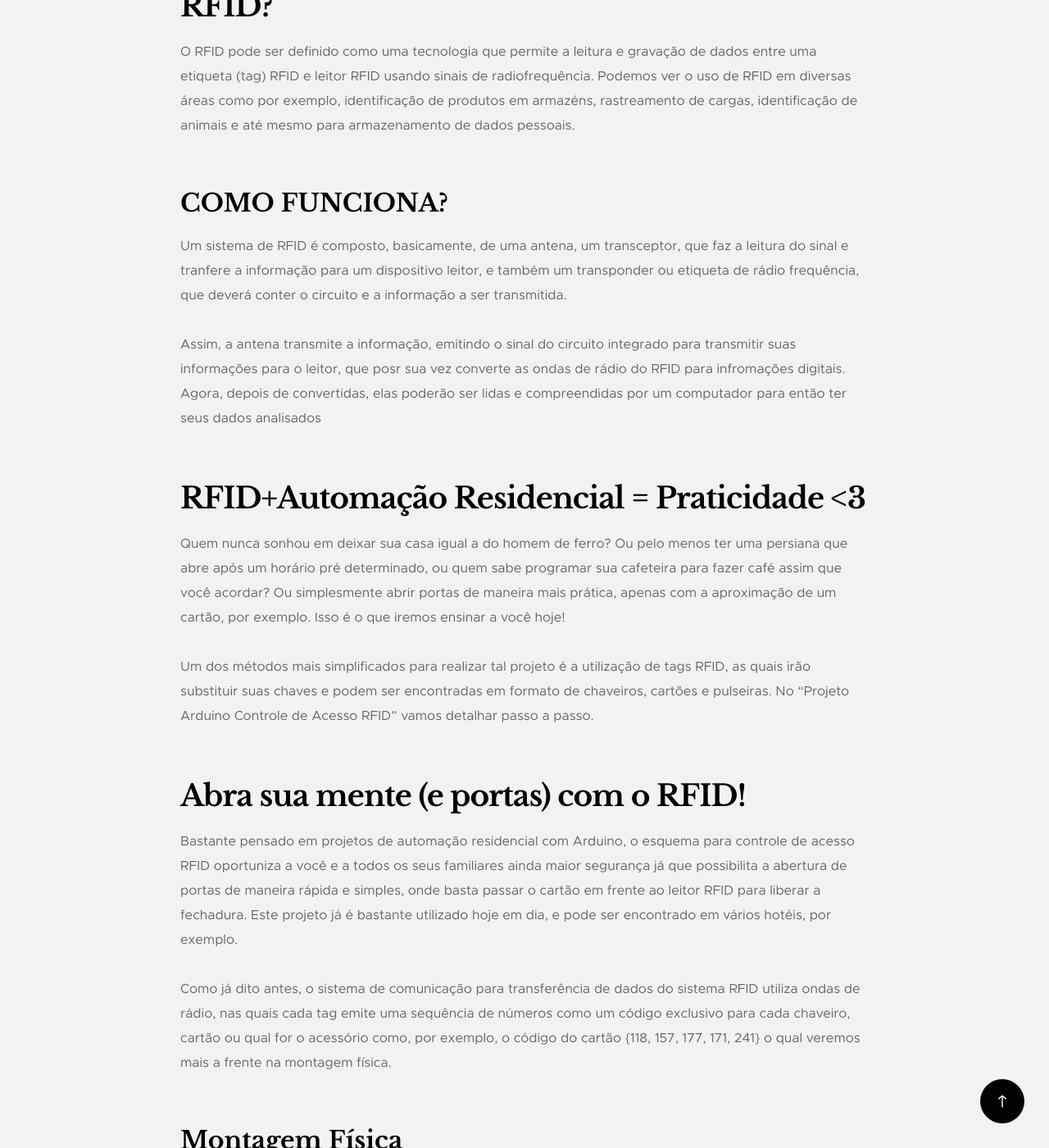
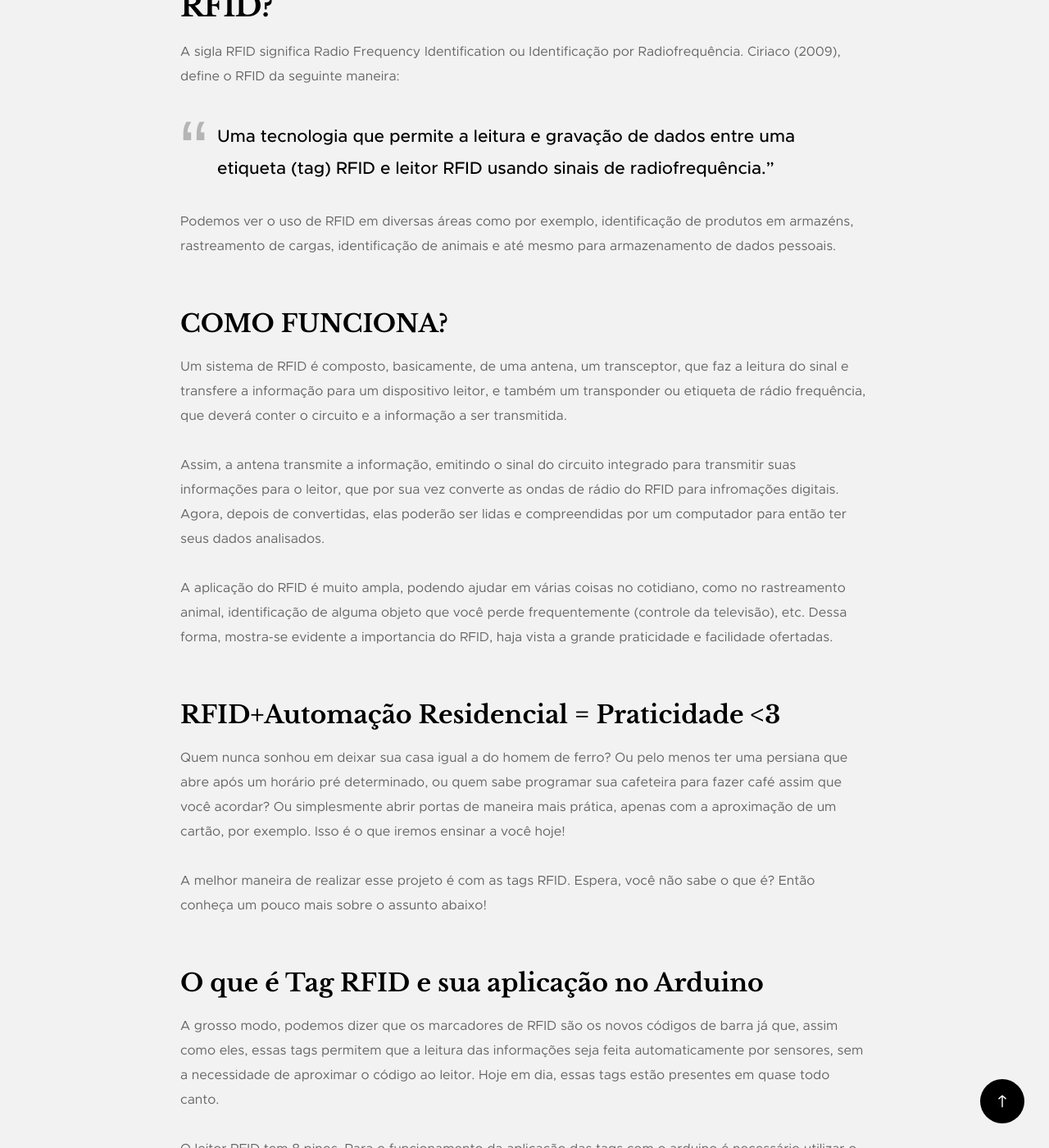
Before and after one commit to ifroariquemes/42, a Jekyll site: the page built from _posts/2019-11-20-comando-acesso-rfid.md, in a window 1280 px wide and 1400 px high, scrolled down 1089 px. Shown: the whole window at 82% size. Built offline with Jekyll 4.4.1, drawn with Linux system fonts in a browser that asks for light colours; some of the changed text lies outside the part shown.

Commit message:
referenciamento aos devidos autores

```diff
--- a/_posts/2019-11-20-comando-acesso-rfid.md
+++ b/_posts/2019-11-20-comando-acesso-rfid.md
@@ -11,26 +11,53 @@
 
 # RFID?
 
-O RFID pode ser definido como uma tecnologia que permite a leitura e gravação de dados entre uma etiqueta (tag) RFID e leitor RFID usando sinais de radiofrequência. Podemos ver o uso de RFID em diversas áreas como por exemplo, identificação de produtos em armazéns, rastreamento de cargas, identificação de animais e até mesmo para armazenamento de dados pessoais.
+A sigla RFID significa Radio Frequency Identification ou Identificação por Radiofrequência. Ciriaco (2009), define o RFID da seguinte maneira:
+
+> Uma tecnologia que permite a leitura e gravação de dados entre uma etiqueta (tag) RFID e leitor RFID usando sinais de radiofrequência."
+
+Podemos ver o uso de RFID em diversas áreas como por exemplo, identificação de produtos em armazéns, rastreamento de cargas, identificação de animais e até mesmo para armazenamento de dados pessoais.
 
 ## COMO FUNCIONA?
 
-Um sistema de RFID é composto, basicamente, de uma antena, um transceptor, que faz a leitura do sinal e tranfere a informação para um dispositivo leitor, e também um transponder ou etiqueta de rádio frequência, que deverá conter o circuito e a informação a ser transmitida.
+Um sistema de RFID é composto, basicamente, de uma antena, um transceptor, que faz a leitura do sinal e transfere a informação para um dispositivo leitor, e também um transponder ou etiqueta de rádio frequência, que deverá conter o circuito e a informação a ser transmitida.
 
-Assim, a antena transmite a informação, emitindo o sinal do circuito integrado para transmitir suas informações para o leitor, que posr sua vez converte as ondas de rádio do RFID para infromações digitais. Agora, depois de convertidas, elas poderão ser lidas e compreendidas por um computador para então ter seus dados analisados
+Assim, a antena transmite a informação, emitindo o sinal do circuito integrado para transmitir suas informações para o leitor, que por sua vez converte as ondas de rádio do RFID para infromações digitais. Agora, depois de convertidas, elas poderão ser lidas e compreendidas por um computador para então ter seus dados analisados.
 
-# RFID+Automação Residencial = Praticidade <3
+A aplicação do RFID é muito ampla, podendo ajudar em várias coisas no cotidiano, como no rastreamento animal, identificação de alguma objeto que você perde frequentemente (controle da televisão), etc. Dessa forma, mostra-se evidente a importancia do RFID, haja vista a grande praticidade e facilidade ofertadas.
+
+## RFID+Automação Residencial = Praticidade <3
 
 Quem nunca sonhou em deixar sua casa igual a do homem de ferro? Ou pelo menos ter uma persiana que abre após um horário pré determinado, ou quem sabe programar sua cafeteira para fazer café assim que você acordar? Ou simplesmente abrir portas de maneira mais prática, apenas com a aproximação de um cartão, por exemplo. Isso é o que iremos ensinar a você hoje!
 
-Um dos métodos mais simplificados para realizar tal projeto é a utilização de tags RFID, as quais irão substituir suas chaves e podem ser encontradas em formato de chaveiros, cartões e pulseiras. No “Projeto Arduino Controle de Acesso RFID” vamos detalhar passo a passo.
+A melhor maneira de realizar esse projeto é com as tags RFID. Espera, você não sabe o que é? Então conheça um pouco mais sobre o assunto abaixo!
 
+## O que é Tag RFID e sua aplicação no Arduino
+
+A grosso modo, podemos dizer que os marcadores de RFID são os novos códigos de barra já que, assim como eles, essas tags permitem que a leitura das informações seja feita automaticamente por sensores, sem a necessidade de aproximar o código ao leitor. Hoje em dia, essas tags estão presentes em quase todo canto.
+
+O leitor RFID tem 8 pinos. Para o funcionamento da aplicação das tags com o arduino é necessário utilizar o seguinte sistema elétrico:
+
+![sistema elétrico](/42/images/post/arduino.jpg)
+Fonte: canal Vixe Effets (2015)
+
+* Pino SDA ligado na porta 10 do Arduino
+* Pino SCK ligado na porta 13 do Arduino
+* Pino MOSI ligado na porta 11 do Arduino
+* Pino MISO ligado na porta 12 do Arduino
+* Pino NC – Não conectado
+* Pino GND ligado no pino GND do Arduino
+* Pino RST ligado na porta 9 do Arduino
+* Pino 3.3 – ligado ao pino 3.3 V do Arduino
+
+Feito isso, sempre que aproximar o marcador RFID do arduino será imprimida uma mensagem no leitor serial com o número do identificador.
 
 # Abra sua mente (e portas) com o RFID!
 
-Bastante pensado em projetos de automação residencial com Arduino, o esquema para controle de acesso RFID oportuniza a você e a todos os seus familiares ainda maior segurança já que possibilita a abertura de portas de maneira rápida e simples, onde basta passar o cartão em frente ao leitor RFID para liberar a fechadura. Este projeto já é bastante utilizado hoje em dia, e pode ser encontrado em vários hotéis, por exemplo.
+O seguinte projeto foi desenvolvido pelo blog **Usina Info**, e publicado por Matheus Straug, que o apresenta dizendo:
 
-Como já dito antes, o sistema de comunicação para transferência de dados do sistema RFID utiliza ondas de rádio, nas quais cada tag emite uma sequência de números como um código exclusivo para cada chaveiro, cartão ou qual for o acessório como, por exemplo, o código do cartão {118, 157, 177, 171, 241} o qual veremos mais a frente na montagem física.
+> Bastante pensado em projetos de automação residencial com Arduino, o esquema para controle de acesso RFID oportuniza a você e a todos os seus familiares ainda maior segurança já que possibilita a abertura de portas de maneira rápida e simples, onde basta passar o cartão em frente ao leitor RFID para liberar a fechadura." Straug (2017)
+
+Straug da continuidade dizendo que o sistema de comunicação para transferência de dados do sistema RFID utiliza ondas de rádio, nas quais cada tag emite uma sequência de números como um código exclusivo para cada chaveiro, cartão ou qual for o acessório como, por exemplo, o código do cartão {118, 157, 177, 171, 241} o qual veremos mais a frente na montagem física.
 
 
 ## Montagem Física
@@ -39,6 +66,7 @@
 
 
 ![rfid](/42/images/post/rfid4.jpg)
+Fonte: Straub, Matheus. Usina Info (2017)
 
 ## Funcionamento do programa
 
@@ -48,18 +76,32 @@
 
 **Download da Biblioteca:** https://is.gd/J33nWU
 
-### Defina os valores das tags.
 
-Após aplicadas as bibliotecas e com o código aberto, vamos partir para o primeiro passo que é a identificação de nossas tags, a pergunta mais frequente nesta situação é como eu vou fazer para conseguir o valor da minha TAG para incluir no meu projeto? Mas isto é simples, no código disponibilizado acima temos uma variável “int serNum[5];” que é responsável por realizar a leitura de cada tag e através do código, imprimi-la em nosso monitor serial, seja código de acesso aceito ou não, ao aproximarmos o cartão do nosso leitor o que acontece é o seguinte, observe:
+Finalizado o download, abra o código e aplique as bibliotecas para poder seguir pro próximo passo:
+
+## Defina os valores das tags.
+
+Como? É muito simples, no código disponibilizado acima contém uma variável “int serNum[5];”. Essa variável será a responsável por realiar a leitura de cada tag e através do código, imprimi-la no monitor serial, seja código de acesso aceito ou não. Feito
 
 ![rfid](/42/images/post/rfid5.jpg)
+Fonte: Straub, Matheus. Usina Info (2017)
 
 Agora que você já tem a informação do código o qual seu cartão é cadastrado, basta alterar o código existente em seu projeto junto a IDE do Arduino na parte responsável por declarar os códigos liberados para o acesso e compilá-lo novamente, após realizado isto a sua mensagem passará a ser a seguinte:
 
 ![rfid](/42/images/post/rfid6.jpg)
+Fonte: Straub, Matheus. Usina Info (2017)
 
 Caso deseje adicionar mais de um cartão ao seu projeto, pode o fazer sem problema, porém deve lembrar que os códigos devem seguir sempre o mesmo padrão já existente e que um código deve ser separado de outro inicialmente por uma vírgula e após, um espaço dado pela tecla enter.
 
 # Mandou bem!
 
 Agora que já adicionamos os códigos de cada tag que será liberada a entrar em seu ambiente privado e estamos com o nosso projeto pronto, basta instalá-lo em sua casa ou em seu quarto e mostrar para todo mundo que não é só o Homem de Ferro que possui exclusivas tecnologias de ponta, impressione amigos e familiares com este incrível projeto de automação residencial com Arduino.
+
+
+# REFERÊNCIAS
+
+Ciriaco, Douglas. Como funciona a RFID?. **TECMUNDO**, 2009. Disponível em: <https://www.tecmundo.com.br/tendencias/2601-como-funciona-a-rfid-.htm>. Acesso em: 19 de novembro de 2019.
+
+Straub, Matheus. Automação Residencial RFID. **USINA INFO**, 2007. Disponível em <https://www.usinainfo.com.br/blog/projeto-arduino-controle-de-acesso-rfid/>. Acesso em: 19 de novembro de 2019
+
+Silveira, Geovana. O que é a tecnologia RFID e como ela pode ajudar sua empresa?. **RFID BRASIL**, 2017. Disponível em: <https://rfidbrasil.com/blog/o-que-e-a-tecnologia-rfid-e-como-ela-pode-ajudar-sua-empresa/>. Acesso em: 21 de novembro de 2019
```
Also changed, not shown: images/post/arduino.jpg (added).
